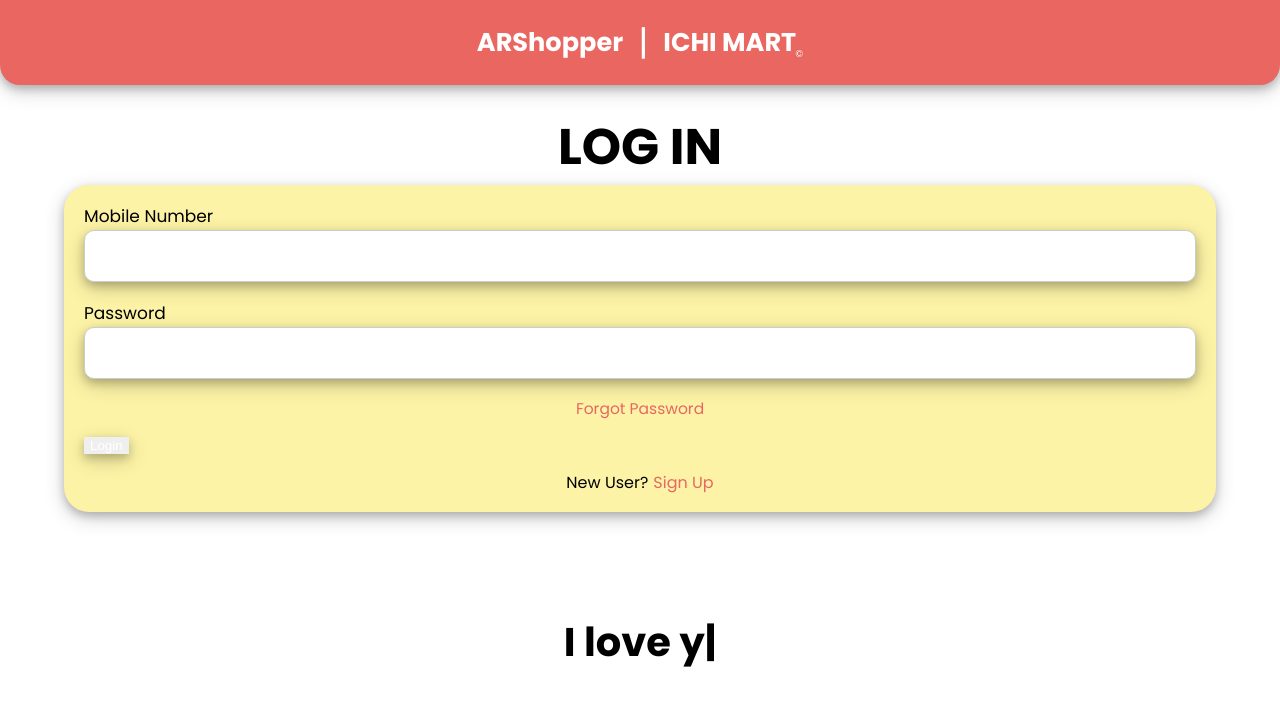
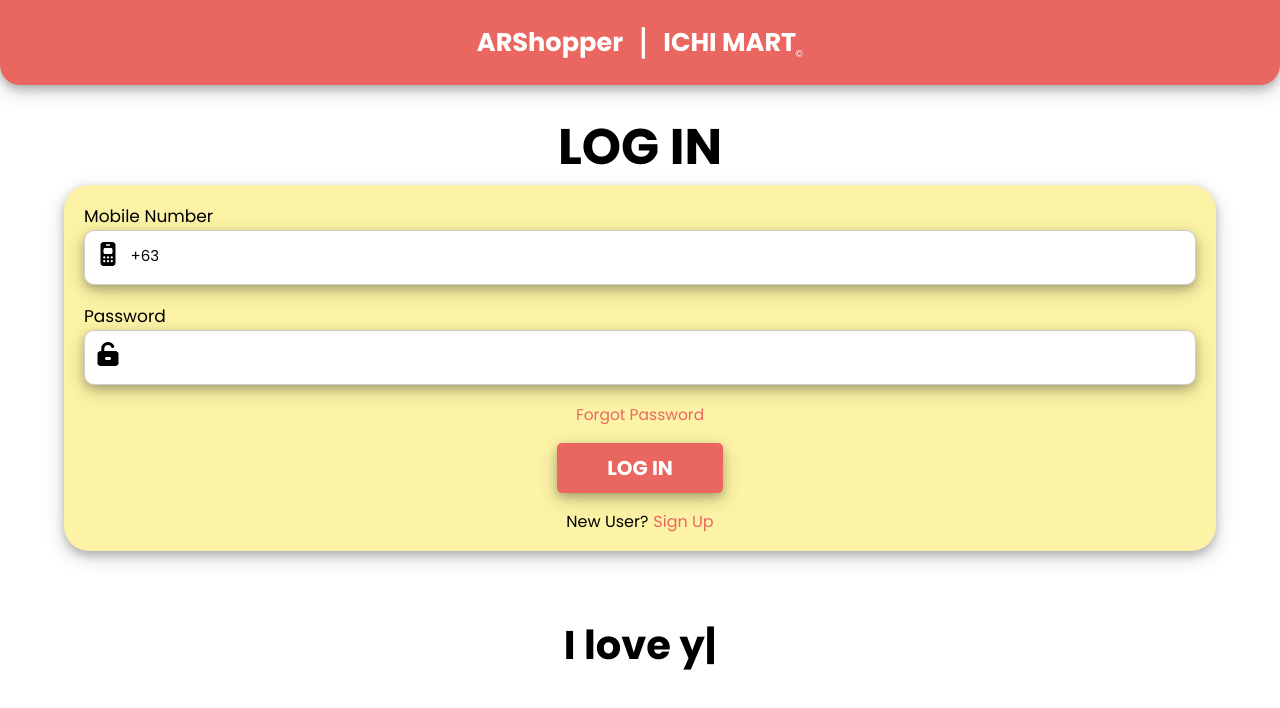
Before and after one commit to rimuelcanada14/sia-arshopperv2, a React (Create React App) app: page / in a window 1280 px wide. Shown: the top 708 px of the page. Built offline with nearby package versions, Linux system fonts and the light colour scheme.

Commit message:
fixings lang ng front end ng login

```diff
--- a/src/Login/Login.css
+++ b/src/Login/Login.css
@@ -34,18 +34,21 @@
     margin-bottom: 0em;
     font-family: "Poppins";
 }
+.login-user{
+    position: relative;
+}
 .login-mobile{
     position: relative;
 }
 .login-icon-mobile {
     position: absolute;
-    top: .65em;
+    top: 1.65em;
     left: .5em;
     font-size: 1.5em;
 }
 .login-p-mobile{
     position: absolute;
-    top: .1em;
+    top: 1.75em;
     left: 3.1em;
     font-size: 15px;
 }
@@ -58,7 +61,7 @@
 }
 .login-icon-pass {
     position: absolute;
-    top: .65em;
+    top: 1.65em;
     left: .5em;
     font-size: 1.5em; /* Adjust size as needed */
 }
@@ -107,7 +110,7 @@
     color: #b9524c;
     text-decoration: underline;
 }
-.login-submit{
+button.login-submit{
     padding: .5em;
     background-color: #E96760;
     border-radius: 5px;
@@ -119,8 +122,10 @@
     font-weight: bolder;
     box-shadow: 0 4px 8px 0 rgba(0, 0, 0, 0.2),
         0 6px 20px 0 rgba(0, 0, 0, 0.19);
+    margin: 0 auto;
+    font-family: Poppins;
 }
-.login-submit:hover{
+button.login-submit:hover{
     background-color: #b9524c;
 }
 .login-signup{
@@ -135,6 +140,6 @@
 .login-type{
     text-align: center;
     font-size: 2.5em;
-    margin-top: 2.5em;
+    margin-top: 1.5em;
     font-weight: bold;
 }
--- a/src/Login/Login.js
+++ b/src/Login/Login.js
@@ -42,12 +42,22 @@
             <h1 className = "login-title">LOG IN</h1>
             <div className = "login-container">
                 <form onSubmit={handleSubmit}>
-                    <p className = "login-categories">Mobile Number</p>
-                    <input type="text" value={mobile_Number} onChange={(e) => setMobile_Number(e.target.value)} />
-                    <p className = "login-categories">Password</p>
-                    <input type="password" value={password} onChange={(e) => setpassword(e.target.value)} />
+                    <div className = "login-user">
+                        <p className = "login-categories">Mobile Number</p>
+                        <p className = "login-p-mobile">+63</p>
+                        <input type="text" id="login-input-mobile" value={mobile_Number} onChange={(e) => setMobile_Number(e.target.value)} />
+                        <FaMobileRetro className="login-icon-mobile" />
+                    </div>
+
+                    <div className = "login-user">
+                        <p className = "login-categories">Password</p>
+                        <input type="password" id = "login-input-pass" value={password} onChange={(e) => setpassword(e.target.value)} />
+                        <FaUnlockKeyhole className="login-icon-pass" />
+                    </div>
+
+
                     <p><Link to = "/signup" className = "login-forgot">Forgot Password</Link></p>
-                    <button type="submit">Login</button>
+                    <button type="submit" className = "login-submit">LOG IN</button>
                     <p>New User?<Link to ="/signup" className = "login-signup">Sign Up</Link></p>
                 </form>
                 {error && <p style={{color: "red"}}>{error}</p>}
```
